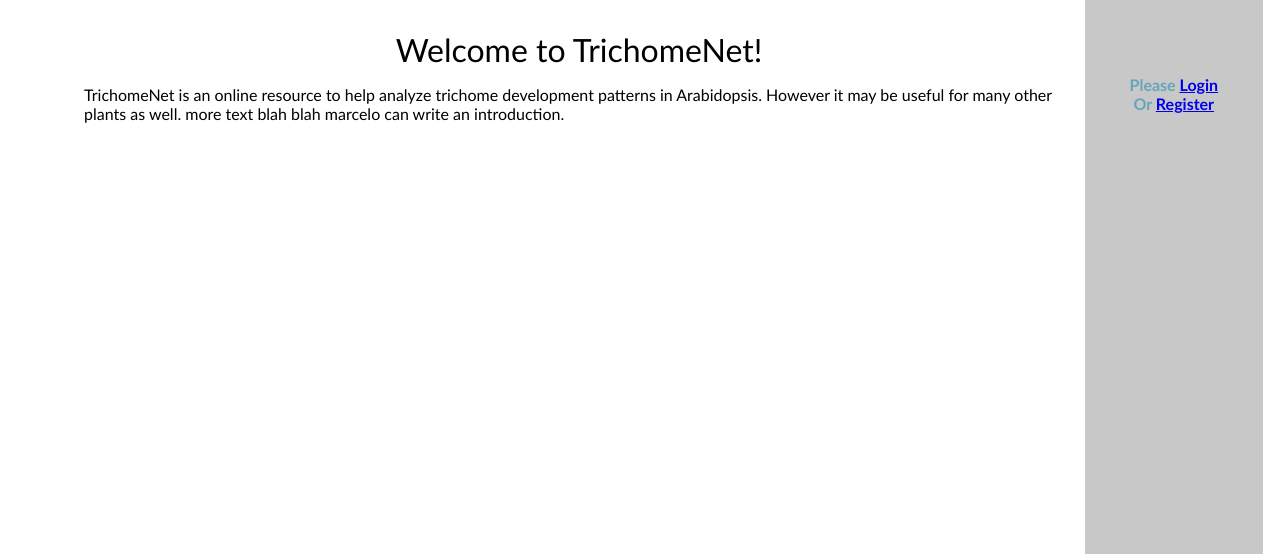
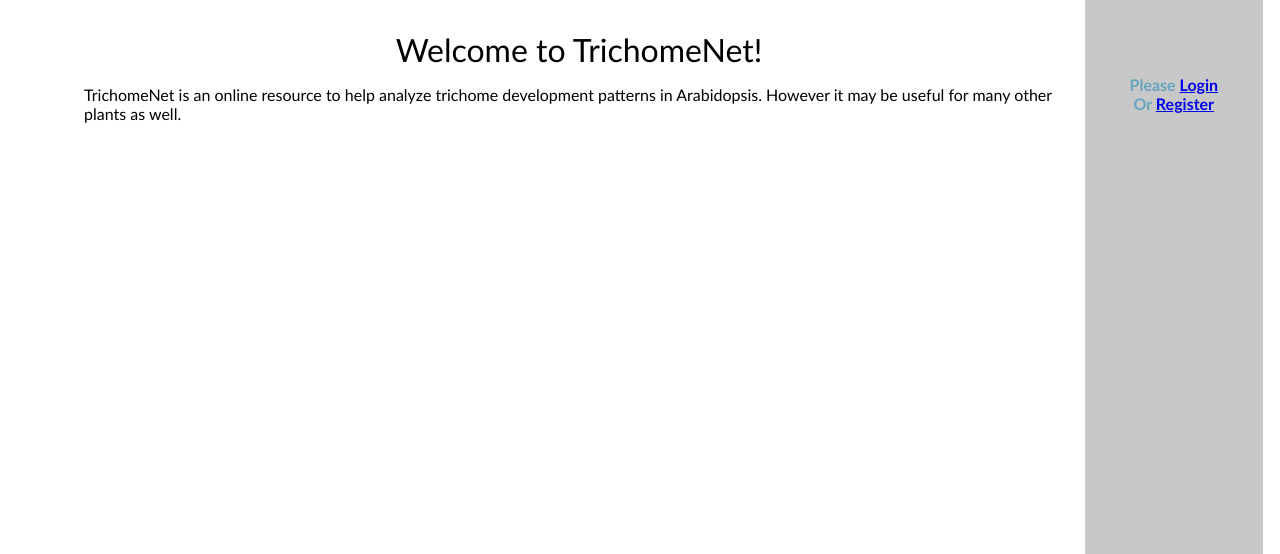
Before and after one commit to TKDBB84/trichomenet, a PHP site: page / in a window 1280 px wide. Shown: the part 139-693 px from the top of the page. Run offline with PHP 8.4, Linux system fonts and the light colour scheme.

Commit message:
Index Text Update

```diff
--- a/index.php
+++ b/index.php
@@ -37,7 +37,7 @@ if(!isset($_SESSION))    session_start();
                 <div id="main_contents">
                     <p>
                     TrichomeNet is an online resource to help analyze trichome development patterns in Arabidopsis.  However it may be useful
-                    for many other plants as well. more text blah blah marcelo can write an introduction.
+                    for many other plants as well.
                     </p>
                     <p>
 
```
